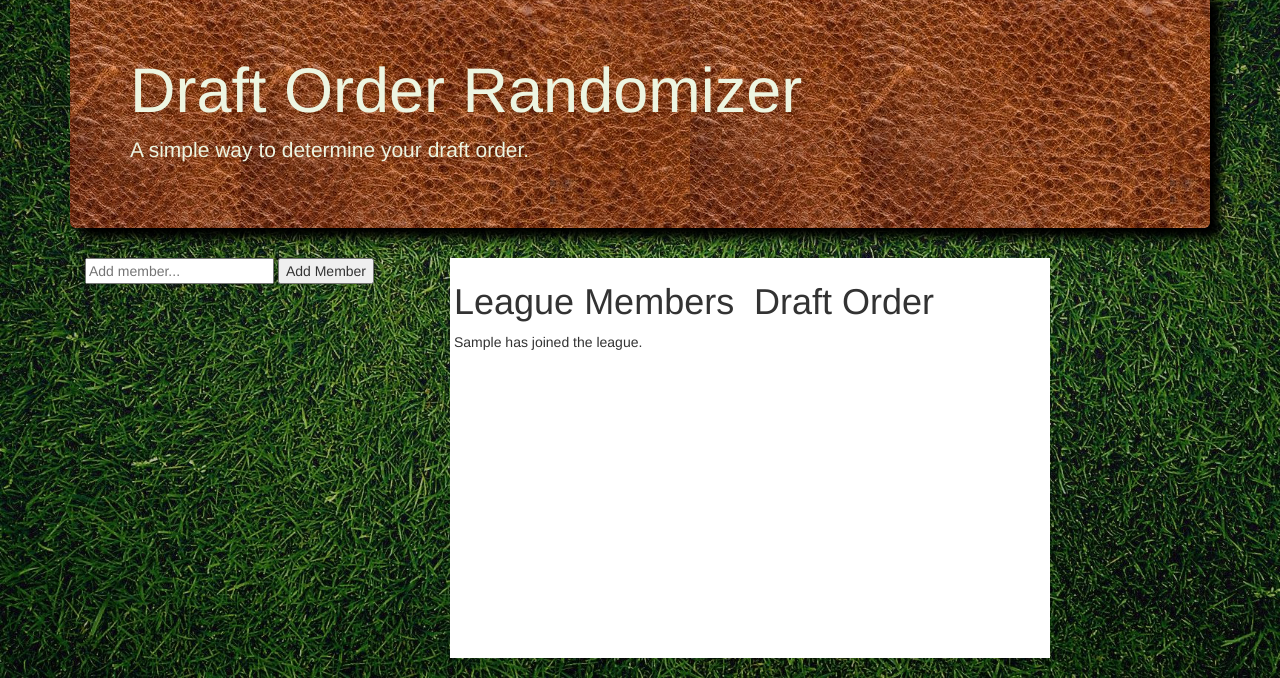
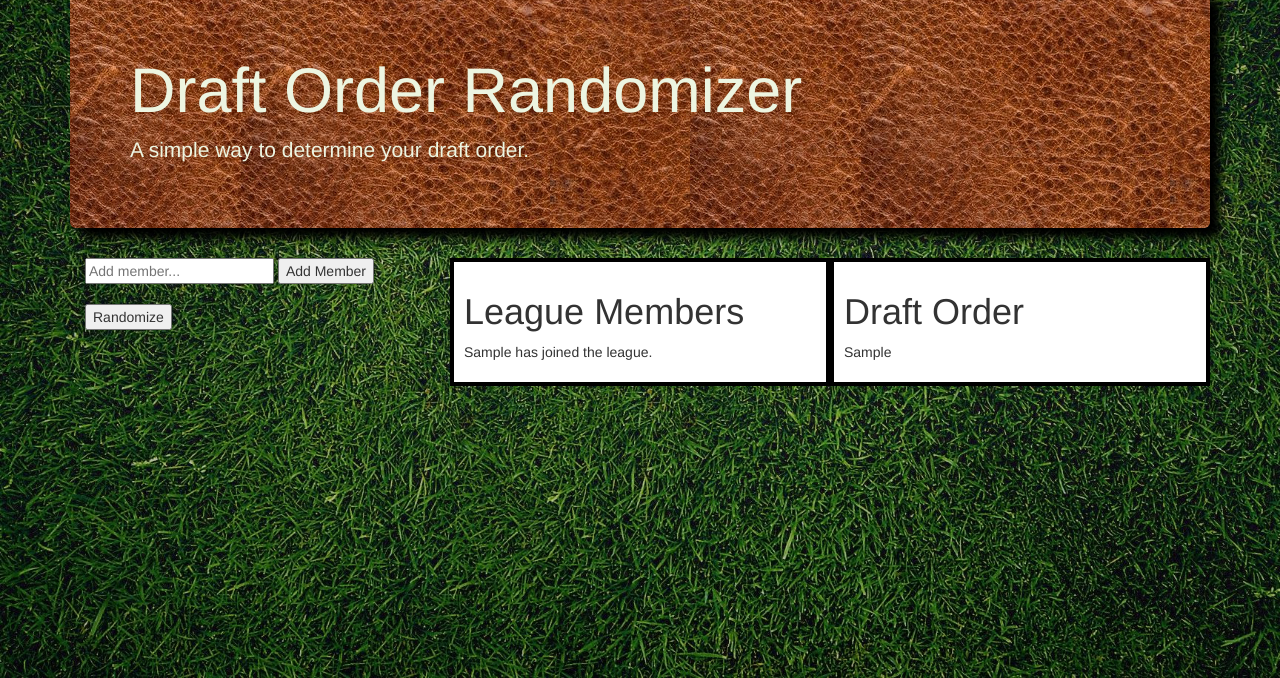
Before and after one commit to briolate/my-keeper, a plain HTML site: page public/index.html at #!/draftOrder in a window 1280 px wide. Both pictures are taken after typing "Sample" into the empty fields and a click on the button "Add Member". Shown: the part 122-800 px from the top of the page. Drawn offline with Linux system fonts and the light colour scheme.

Commit message:
Got draft order randomizer working

```diff
--- a/public/js/orderController.js
+++ b/public/js/orderController.js
@@ -11,5 +11,12 @@ app.controller("orderController", function($scope) {
     });
     // Clear input fields after push
     $scope.member = "";
+    console.log($scope.members);
+  };
+
+  $scope.randomize = function() {
+    $scope.members.sort(function() {
+      return 0.5 - Math.random()
+    });
   };
 });
--- a/public/stylesheets/main.scss
+++ b/public/stylesheets/main.scss
@@ -26,12 +26,9 @@ footer {
 
 .member-list, .draft-order {
   background-color: white;
-  height: 400px;
-  width: 300px;
-  padding: 4px;
+  padding: 10px;
+  border: 4px solid black;
 }
-
-.order-container {}
 
 /* Padding for spacing */
 
--- a/public/views/draftOrder.html
+++ b/public/views/draftOrder.html
@@ -8,20 +8,23 @@
 
     <div class="add-members col-sm-4">
       <input type="text" placeholder="Add member..." ng-model="member">
-      <button ng-click="addMember()" type="button">Add Member</button>
+      <button ng-click="addMember()" type="button">Add Member</button><br><br>
+      <button ng-click="randomize()" type="button">Randomize</button>
     </div>
 
     <div class="member-list col-sm-4">
       <h1>League Members</h1>
       <div ng-repeat="member in members track by $index">
-        <p class="feed"> {{ member.name }} has joined the league.</p>
+        <p class="feed"> {{ ::member.name }} has joined the league.</p>
       </div>
     </div>
 
-    <div class="draft-order col-sm-4">
+    <div class="draft-order col-xs-4">
       <h1>Draft Order</h1>
+      <div ng-repeat="member in members track by $index">
+        <p class="order"> {{ member.name }} </p>
+      </div>
     </div>
-
 
   </div>
 </div>
```
Also changed, not shown: public/stylesheets/main.css, 1 other file.
